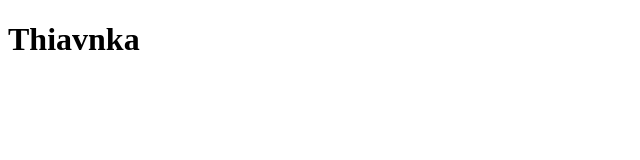
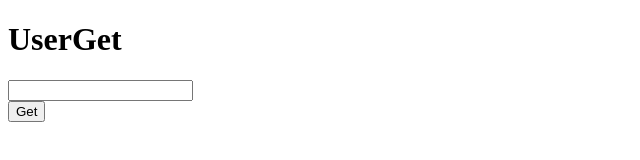
Before and after one commit to thivankanimesh/meandemo, a website: page public/index.html in a window 1280 px wide. Shown: the whole page, without its empty margins (0-640 px from the left). Drawn offline with Linux system fonts and the light colour scheme.

Commit message:
created index.html.. But getuser route has a issue in router.js

```diff
--- a/public/index.html
+++ b/public/index.html
@@ -7,6 +7,11 @@
     <title>Document</title>
 </head>
 <body>
-    <h1>Thiavnka</h1>
+    <h1>UserGet</h1>
+
+    <form action="/getuser">
+        <input type="text" name="fname"></br>
+        <input type="submit" value="Get">
+    </form>
 </body>
 </html>
```
Also changed, not shown: routes.js (+10 -1 lines).
